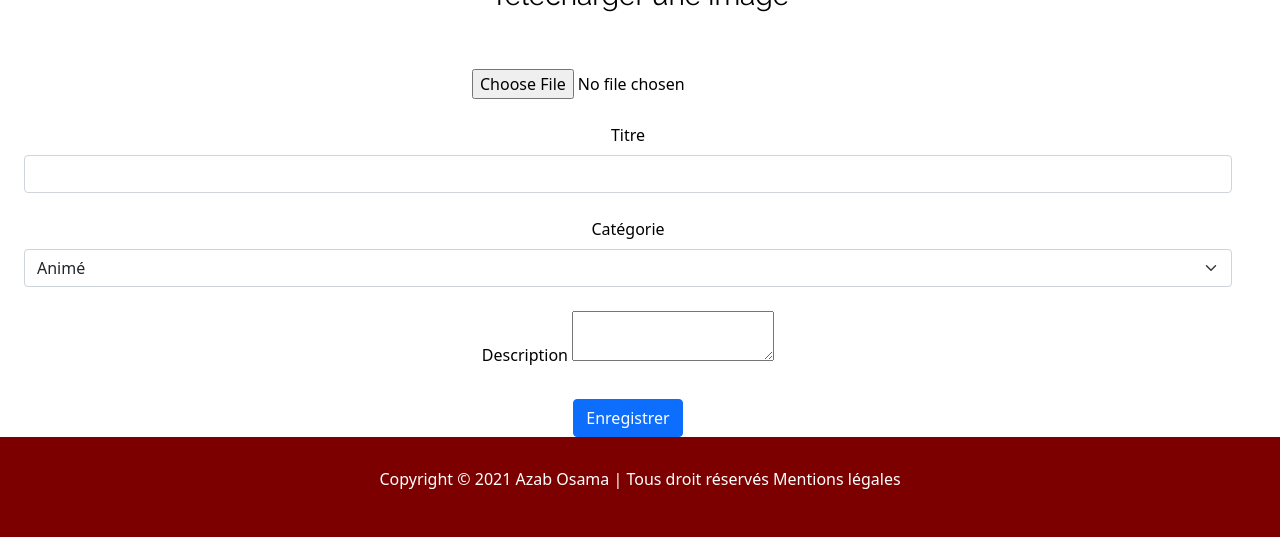
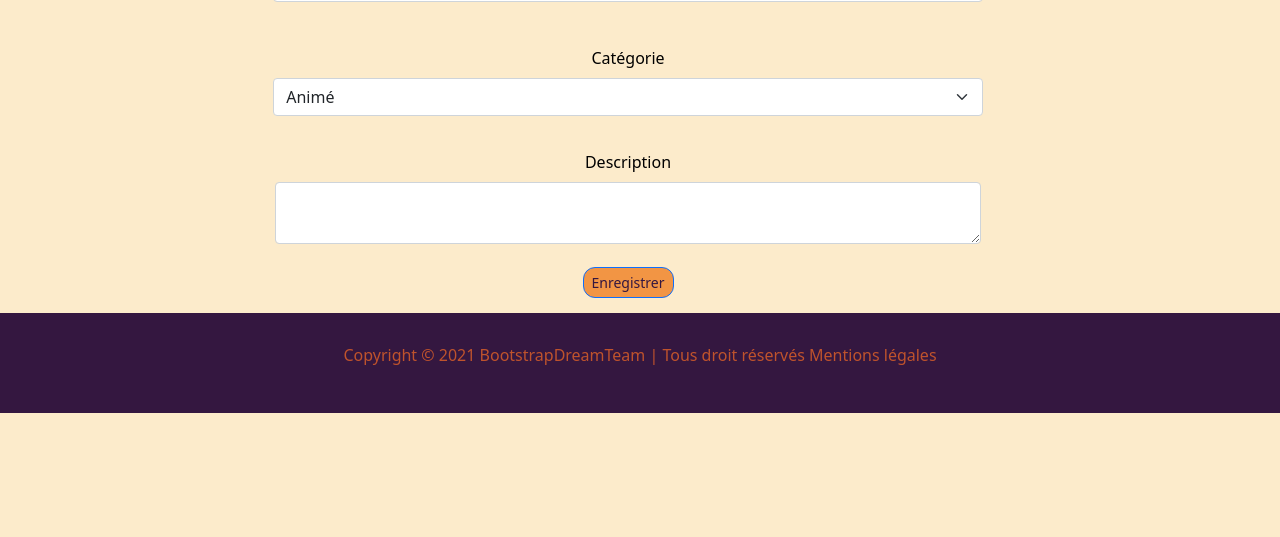
Before and after one commit to Cecile-Hirschauer/FlaskSharePictures, a Flask app: page /upload in a window 1280 px wide. Shown: the part 347-884 px from the top of the page. After the commit the page ends 760 px from the top, so only its background shows below. Run offline with Flask 2, Linux system fonts and the light colour scheme; data comes from the database, SQL or seed files in the repository; both versions use the stored data as it was after the commit; some libraries are stand-ins or nearby versions; some web fonts are replaced.

Commit message:
version 5-03 18:48

```diff
--- a/app.py
+++ b/app.py
@@ -1,5 +1,6 @@
 import os
 from flask import Flask, g, render_template, request, redirect, url_for, send_from_directory, jsonify
+import flask_resize
 from werkzeug.utils import secure_filename
 import sqlite3
 
@@ -8,6 +9,10 @@ UPLOAD_FOLDER = 'uploads'
 
 app = Flask(__name__)
 app.config['UPLOAD_FOLDER'] = UPLOAD_FOLDER
+app.config['RESIZE_URL'] = 'https://mysite.com/'
+app.config['RESIZE_ROOT'] = '/home/tech/Matrice_TP/Basic_web/Flask/Picshare_project/fvilber-picshare/static/uploads'
+
+resize = flask_resize.Resize(app)
 
 ALLOWED_EXTENSIONS = ("JPEG", "JPG", "PNG", "GIF")
 
@@ -123,7 +128,11 @@ def show_picture(id):
     db = get_db()
     cursor = db.execute("SELECT id, path, title, description from pictures where id = ?", [id])
     picture = cursor.fetchone()
-    return render_template('picture.html', id=picture[0], path=picture[1], title=picture[2], description=picture[3])
+    cursor = db.execute("""SELECT id, comment, picture_id
+                        FROM comments WHERE picture_id=?
+                        ORDER BY date_published DESC""", [id])
+    pic_comments = cursor.fetchall()
+    return render_template('picture.html',all_comments=pic_comments, id=picture[0], path=picture[1], title=picture[2], description=picture[3])
 
 
 # comments
@@ -131,7 +140,9 @@ def show_picture(id):
 @app.route("/pictures/<int:pic_id>/comments")
 def show_comments(pic_id):
     db = get_db()
-    cursor = db.execute("""SELECT id, comment, picture_id FROM comments WHERE picture_id=?""", [pic_id])
+    cursor = db.execute("""SELECT id, comment, picture_id
+                        FROM comments WHERE picture_id=?
+                        ORDER BY date_published DESC""", [pic_id])
     pic_comments = cursor.fetchall()
     cursor = db.execute(
         "SELECT id, path, title, description from pictures where id = ?", [pic_id])
--- a/static/css/layout.css
+++ b/static/css/layout.css
@@ -1,10 +1,37 @@
 @import url('https://fonts.googleapis.com/css2?family=DotGothic16&display=swap');
 @import url('https://fonts.googleapis.com/css2?family=DotGothic16&family=Raleway:ital,wght@0,400;0,700;1,200&display=swap');
+
+/* Color Theme Swatches in Hex */
+
+.Dualit---Coffee-Labels-1-hex {
+    color: #341740;
+}
+
+.Dualit---Coffee-Labels-2-hex {
+    color: #443D73;
+}
+
+.Dualit---Coffee-Labels-3-hex {
+    color: #F2CA80;
+}
+
+.Dualit---Coffee-Labels-4-hex {
+    color: #F29544;
+}
+
+.Dualit---Coffee-Labels-5-hex {
+    color: #BF532C;
+}
+
 * {
     margin: 0;
     padding: 0;
     font: 'Raleway', sans-serif;
     color: black;
+}
+
+body {
+    background: #fcebcb
 }
 
 h1,
@@ -14,27 +41,88 @@ h4,
 h5,
 h6 {
     font-family: 'Raleway', sans-serif;
+    color: #443D73;
+    text-align: center;
+    padding: 5px;
 }
 
-.main {
-    display: flex;
+legend {
+    color: #BF532C;
+    font-size: 18px;
+    padding: 5px;
+}
+
+p {
+    text-align: justify;
+    font-size: 16px;
+}
+
+.container-fluid {
+    padding-top: 5px
 }
 
 .menu {
-    width: 100%;
-    background-color: black;
-    color: white;
-    display: block;
-}
-
-.menu li {
-    color: white;
+    flex-wrap: nowrap;
+    padding-left: 1rem;
+    max-width: 100%;
+    background-color: #341740;
 }
 
 .title {
+    float: left;
+    width: 30%;
     font-family: 'DotGothic16', sans-serif;
     font-weight: bold;
-    font-size: 1.5em;
+    font-size: 4vw;
+    color: #fcebcb;
+}
+
+
+/* COULEURS DES HOVER */
+
+.my_button {
+    background-color: #F29544;
+    color: #341740;
+    transition-duration: 0.4s;
+    border-radius: 12px;
+    align-self: center;
+}
+
+.my_button:hover {
+    background-color: #341740;
+    color: #F29544;
+}
+
+.menu ul {
+    padding-bottom: 20px;
+    width: 70%;
+    float: left;
+}
+
+.menu li a {
+    font-size: 18px;
+    color: #fcebcb;
+    text-decoration: none;
+    float: right;
+}
+
+.menu li a:hover {
+    color: #BF532C;
+    text-decoration: none;
+}
+
+
+/* images accueil */
+
+.figure {
+    display: block;
+    align-items: center;
+    text-align: center;
+    padding: 10px;
+}
+
+.titre_img {
+    text-align: center;
 }
 
 
@@ -42,35 +130,40 @@ h6 {
 
 .categories {
     padding: 10px;
+    margin: 0;
+}
+
+.categories ul li a {
+    font-size: 18px;
+    color: #443D73;
+    text-decoration: none;
+    margin: 5px;
+}
+
+.categories ul li a:hover {
+    color: #BF532C;
+    text-decoration: none;
 }
 
 
-/* .sidebarblock {
+/* page image */
+
+.image {
+    margin: 15px;
+    text-align: center;
+    width: 80%;
     display: flex;
-    position: relative;
-    padding: 0;
-    box-sizing: border-box;
-    left: 0;
-    top: 0;
-    bottom: 0;
-    width: 18%;
-    height: 100%;
-    background-color: white;
-    z-index: 997;
-    color: black;
-    overflow: hidden;
-} */
+    justify-content: center;
+}
 
-
-/* .sidebarblock-item {} */
-
-
-/* .sidebarblock-button {} */
+.centrer {
+    padding: 0 20%;
+}
 
 .footer {
     height: 100px;
     width: 100%;
-    background-color: #7c0000;
+    background-color: #341740;
     display: flex;
 }
 
@@ -79,7 +172,7 @@ h6 {
     align-items: center;
     justify-content: center;
     width: 100%;
-    color: #ffffff;
+    color: #BF532C;
 }
 
 
@@ -92,3 +185,28 @@ h6 {
     align-items: center;
     justify-content: center;
 }
+
+button {
+    margin: 15px;
+}
+
+.upload_form {
+    padding: 10px
+}
+
+.description {
+    height: 200px;
+    display: block;
+    align-items: center;
+    justify-content: center;
+    width: 80%;
+    max-width: 80%;
+}
+
+
+/* COMMENTAIRE */
+
+.form-group {
+    align-items: center;
+    align-self: center;
+}
--- a/templates/index.html
+++ b/templates/index.html
@@ -27,18 +27,18 @@
                 <h3>Mes images</h3>
                 {% for picture in all_pictures %}
                 <figure class="figure">
-                    <a href="{{url_for('show_picture', id=picture[0])}}"><img src="{{ url_for('static', filename=config['UPLOAD_FOLDER']) }}/{{ picture[1] }} " class="figure-img img-fluid rounded " alt="{{picture[1]}}"></a>
-                    <figcaption class="figure-caption text-end ">{{picture[2]}}</figcaption>
+                    <a href="{{url_for('show_picture', id=picture[0])}}"><img src="{{ url_for('static', filename=config['UPLOAD_FOLDER']) }}/{{ picture[1] }} " class="figure-img img-fluid rounded " alt="{{picture[1]}}" mode="fit" width=400 heigth=200></a>
+                    <figcaption class="titre_img figure-caption">{{picture[2]}}</figcaption>
                 </figure>
                 {% endfor %}
             </div>
         </div>
         {% endblock %}
     </div>
-
+    </div>
 
     <footer class="footer ">
-        <p class="footer-text ">Copyright © 2021 Azab Osama | Tous droit réservés Mentions légales</p>
+        <p class="footer-text ">Copyright © 2021 BootstrapDreamTeam | Tous droit réservés Mentions légales</p>
     </footer>
 </body>
 
--- a/templates/partials/categories.html
+++ b/templates/partials/categories.html
@@ -1,11 +1,11 @@
 <aside class="container-sm categories col-4">
     <ul class="list-group" id="nav">
-        <li>
+        <li class="category">
             <h4>Catégories</h4>
         </li>
 
         {% for category in all_categories %}
-        <li class="list-group-item"><a href="{{url_for('pictures_by_cat', name_cat=category[0])}}">{{category[0]}}</a>
+        <li class="category list-group-item"><a href="{{url_for('pictures_by_cat', name_cat=category[0])}}">{{category[0]}}</a>
         </li>
         {% endfor %}
 
--- a/templates/partials/comments.html
+++ b/templates/partials/comments.html
@@ -11,7 +11,7 @@
     </fieldset>
 
     <!-- BUTTON -->
-    <div class='form-group'>
-        <button class='btn btn-primary' type='submit'>Soumettre</button>
+    <div class='centrer form-group'>
+        <button class='my_button btn btn-primary' type='submit'>Soumettre</button>
     </div>
 </form>
--- a/templates/partials/nav.html
+++ b/templates/partials/nav.html
@@ -1,8 +1,8 @@
-<nav class="navbar navbar-dark bg-dark">
+<nav class="menu navbar navbar-dark">
     <!-- Navbar content -->
     <div class="container-fluid">
         <a class="navbar-brand logo_title title" href="{{url_for('index')}}">
-            <img src="https://img.icons8.com/windows/64/ffffff/controller.png" alt="" class="d-inline align-top"> Picshare
+            <h1 class="title">Picshare</h1>
         </a>
         <ul class="nav justify-content-end">
             <li class="nav-item">
--- a/templates/upload.html
+++ b/templates/upload.html
@@ -1,16 +1,16 @@
 {% extends 'index.html' %} {% block container %}
-<div class="upload_img row justify-content-between">
+<div class="upload_img row justify-content-between centrer">
     <h3>Télécharger une image</h3>
     <form class="row g-4" method="post" enctype="multipart/form-data">
         <div class="col-md-12">
             <input type="file" name="file">
         </div>
-        <div class="col-md-12">
+        <div class="col-md-12 upload_form">
             <label for="titre" class="form-label" name='title'>Titre</label>
             <input type="text" class="form-control" id="title" name='title'>
         </div>
 
-        <div class="col-md-12">
+        <div class="col-md-12 upload_form">
             <label for="inputState" class="form-label">Catégorie</label>
             <select id="inputState" class="form-select" name="category" placeholder="Choisir une catégorie">
             {% for category in all_categories  %}
@@ -19,12 +19,12 @@
 
         </select>
         </div>
-        <div class="col-md-12">
-            <label for="inputState" class="form-label">Description</label>
-            <textarea id="inputState" class="description" name="description"></textarea>
-        </div>
-        <div class="col-12">
-            <button type="submit" class="btn btn-primary" value="Enregister">Enregistrer</button>
+        <div>
+            <div>
+                <label for="inputState" class="form-label">Description</label>
+                <textarea id="inputState" name="description" class="form-control ml-1 shadow-none textarea"></textarea>
+            </div>
+            <div class="mt-2 text-right espace_enreg"><button type="submit" class="my_button btn btn-primary btn-sm shadow-none" value="Enregistrer">Enregistrer</button></div>
         </div>
     </form>
 </div>
```
Also changed, not shown: templates/picture.html (+4 -5 lines), app.db, static/uploads/393ac0a7ddcb21df8d1f6b30517a76c3.jpg (added), static/uploads/87006870659f18730c28a986d14e8f0e.jpg (added).
